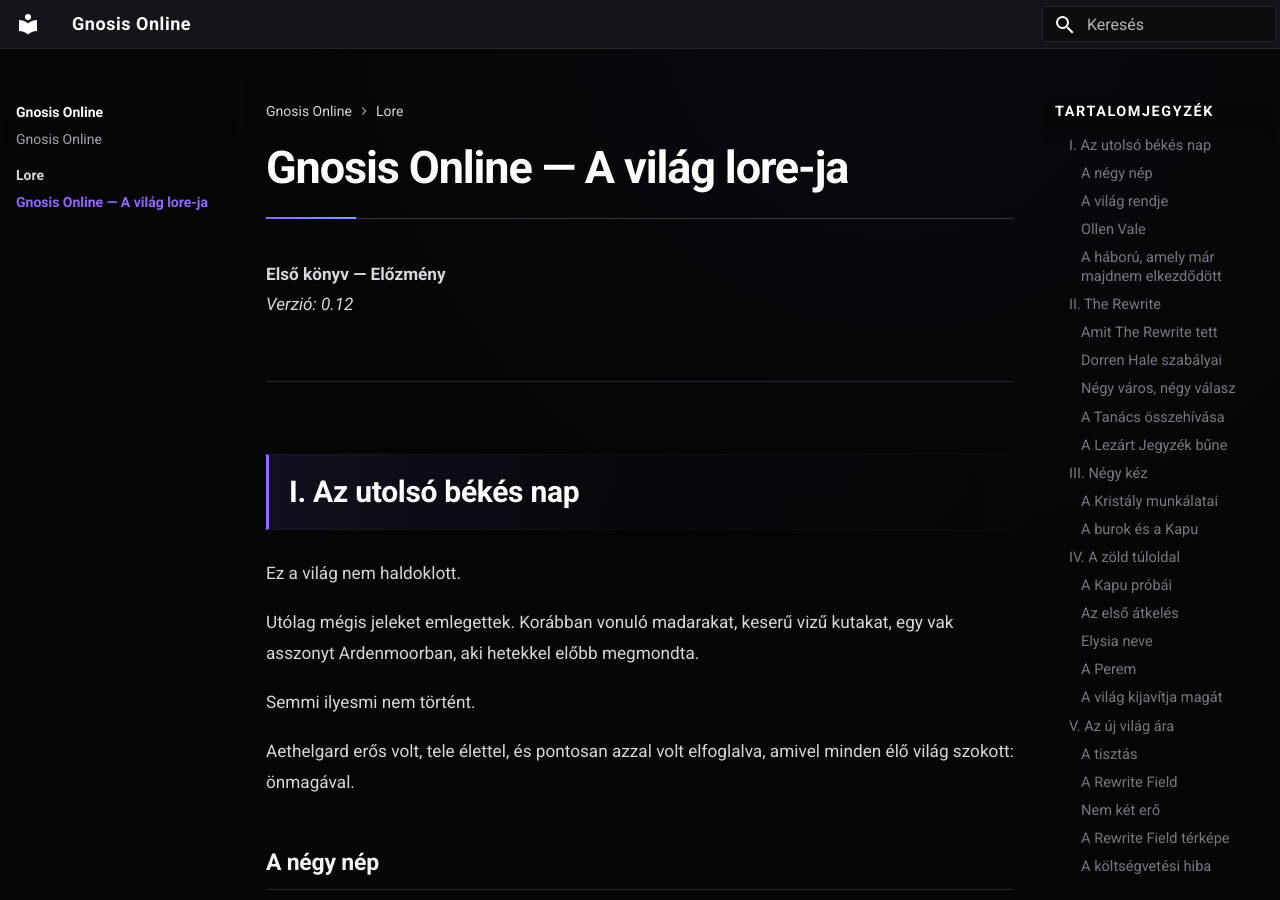
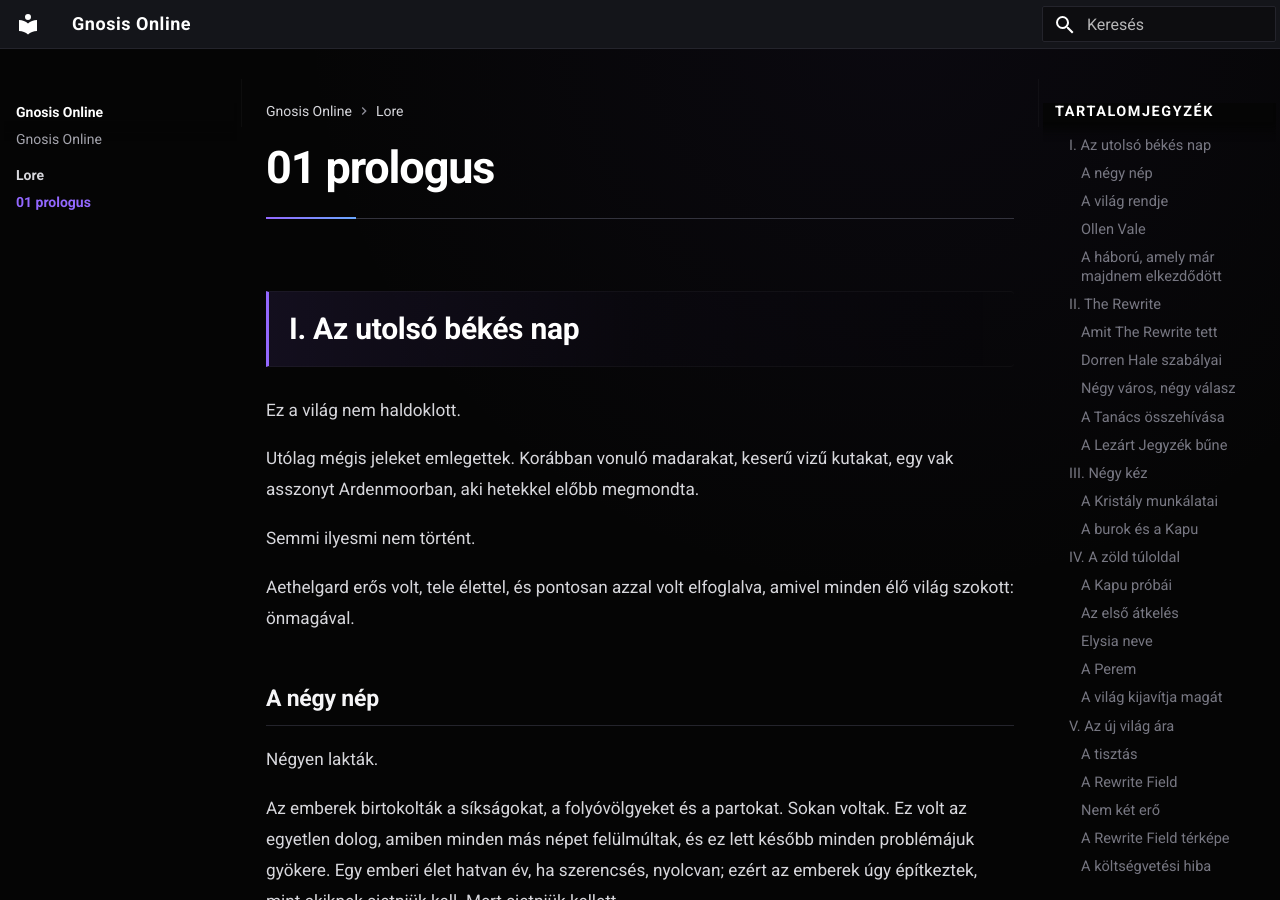
Before and after one commit to lyon1255/gnosis-online-docs, an MkDocs documentation site: the page built from docs/lore/01-prologus.md, in a window 1280 px wide and 900 px high. Built offline with MkDocs 1.6.1 and Material for MkDocs 9.7.7, drawn with Linux system fonts in a browser that asks for light colours.

Commit message:
Update 01-prologus.md

```diff
--- a/docs/lore/01-prologus.md
+++ b/docs/lore/01-prologus.md
@@ -1,10 +1,3 @@
-# Gnosis Online — A világ lore-ja
-
-**Első könyv — Előzmény**
-*Verzió: 0.12*
-
----
-
 ## I. Az utolsó békés nap
 
 Ez a világ nem haldoklott.
```
